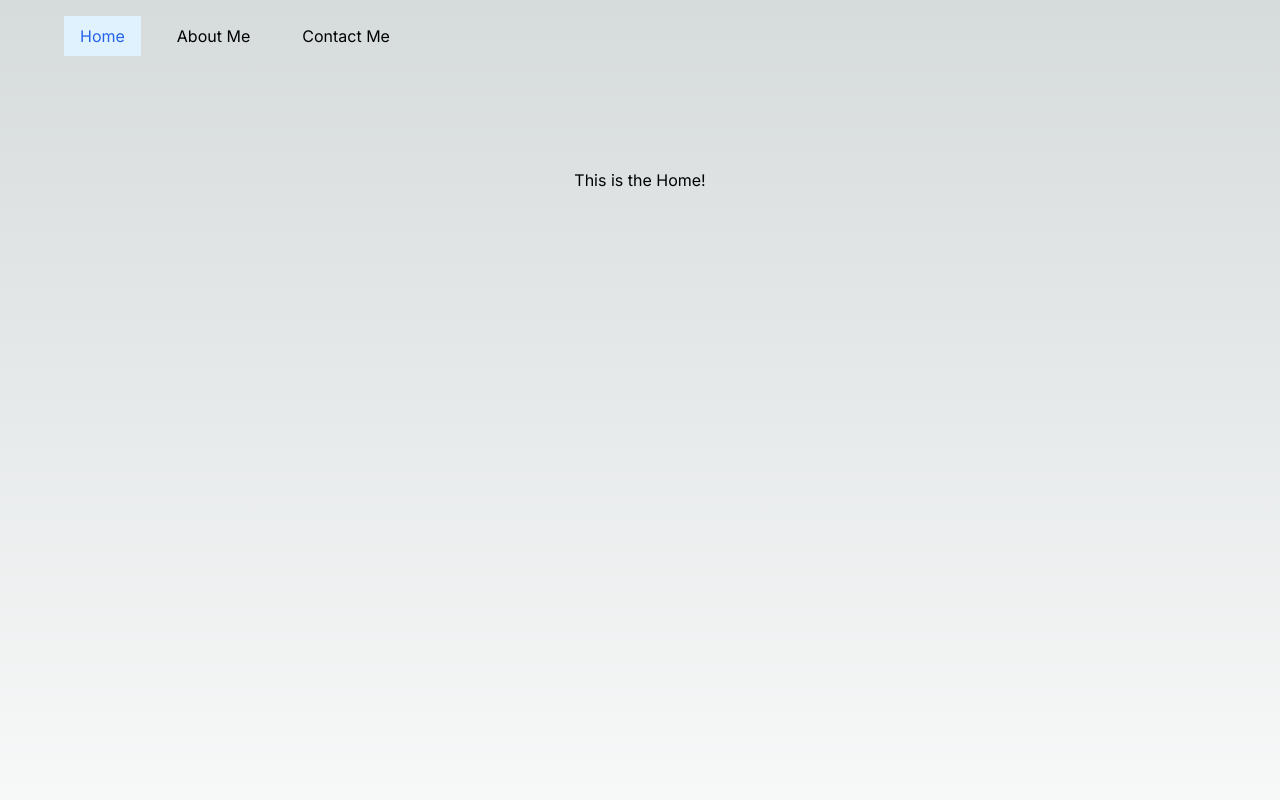
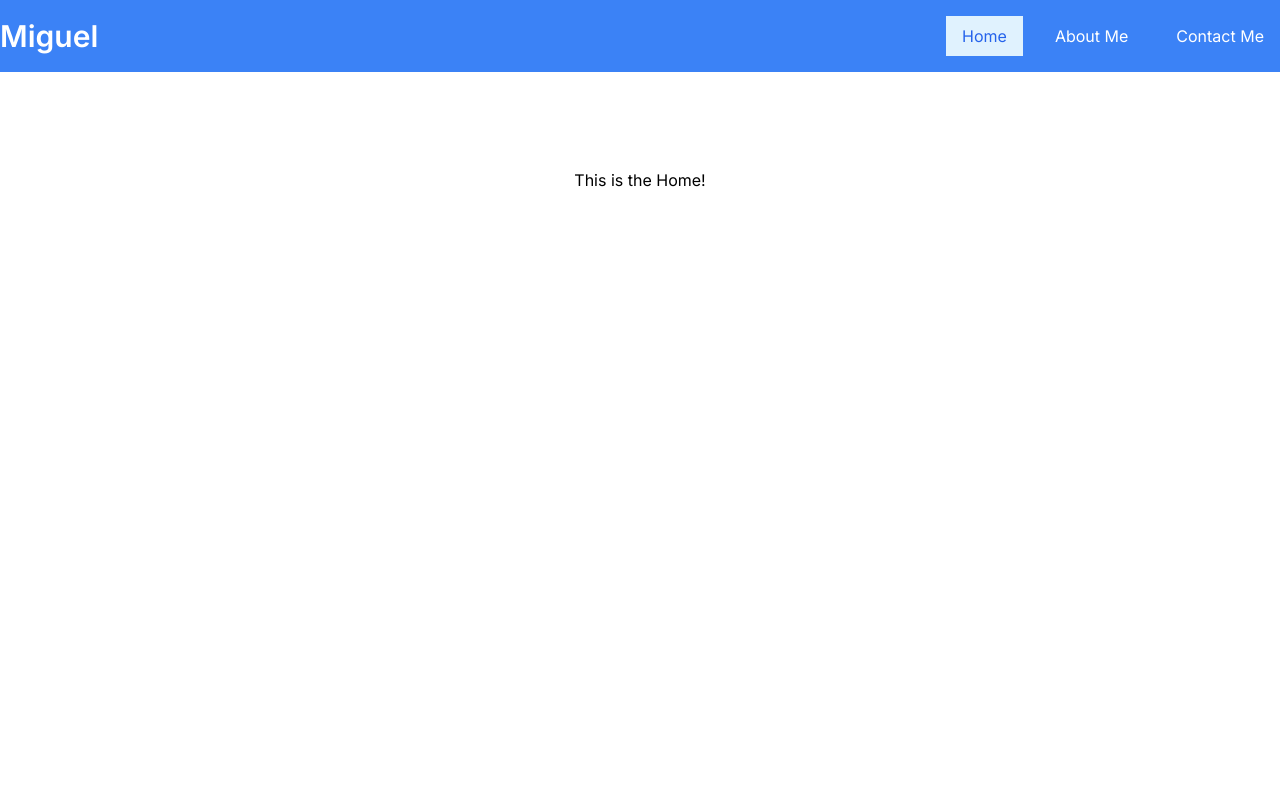
Before and after one commit to MiguelGFerreira/portfolio, a Next.js app: page / in a window 1280 px wide. Shown: the top 800 px of the page. Built offline with nearby package versions, Linux system fonts and the light colour scheme.

Commit message:
About page update

```diff
--- a/app/globals.css
+++ b/app/globals.css
@@ -2,26 +2,34 @@
 @tailwind components;
 @tailwind utilities;
 
-:root {
-  --foreground-rgb: 0, 0, 0;
-  --background-start-rgb: 214, 219, 220;
-  --background-end-rgb: 255, 255, 255;
+* {
+  margin: 0;
+  padding: 0;
+  box-sizing: border-box;
 }
 
-@media (prefers-color-scheme: dark) {
-  :root {
-    --foreground-rgb: 255, 255, 255;
-    --background-start-rgb: 0, 0, 0;
-    --background-end-rgb: 0, 0, 0;
-  }
+/* START: General styles */
+.max-width {
+  @apply max-w-[1440px] mx-auto;
 }
 
-body {
-  color: rgb(var(--foreground-rgb));
-  background: linear-gradient(
-      to bottom,
-      transparent,
-      rgb(var(--background-end-rgb))
-    )
-    rgb(var(--background-start-rgb));
+.padding-x {
+  @apply sm:px-16 px-6;
 }
+
+.padding-y {
+  @apply py-4;
+}
+
+.flex-center {
+  @apply flex items-center justify-center;
+}
+
+.flex-between {
+  @apply flex justify-between items-center;
+}
+
+.custom-btn {
+  @apply flex flex-row relative justify-center items-center py-3 px-6 outline-none;
+}
+/* END: General styles */
--- a/app/ui/Header.tsx
+++ b/app/ui/Header.tsx
@@ -14,9 +14,10 @@ export default function Header() {
   const pathName = usePathname();
 
   return (
-    <>
-      <header className='w-full z-10'>
-        <nav className="max-w-[1440px] mx-auto flex gap-5 sm:px-16 px-6 py-4">
+    <header className='bg-blue-500 text-white py-4'>
+      <div className="container mx-auto flex justify-between items-center">
+        <h1 className="text-3xl font-semibold">Miguel</h1>
+        <nav className="space-x-4 flex">
           {headerLinks.map((link) => {
             return (
               <Link
@@ -29,7 +30,7 @@ export default function Header() {
             );
           })}
         </nav>
-      </header>
-    </>
+      </div>
+    </header>
   )
 }
```
